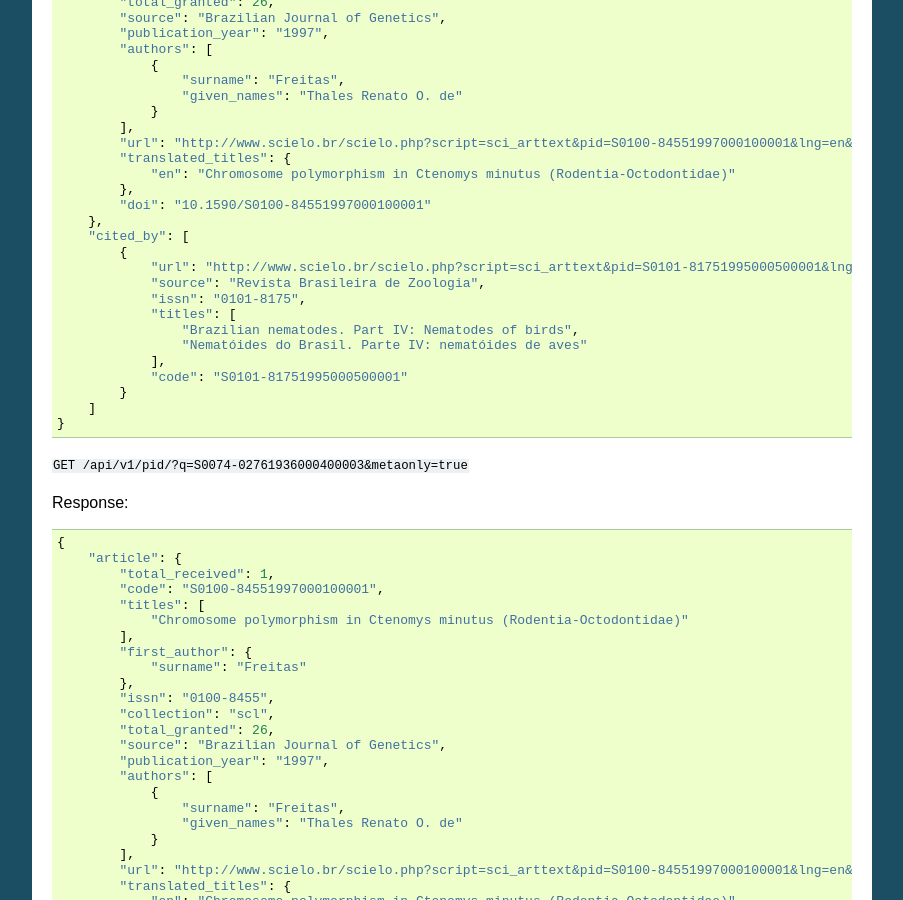
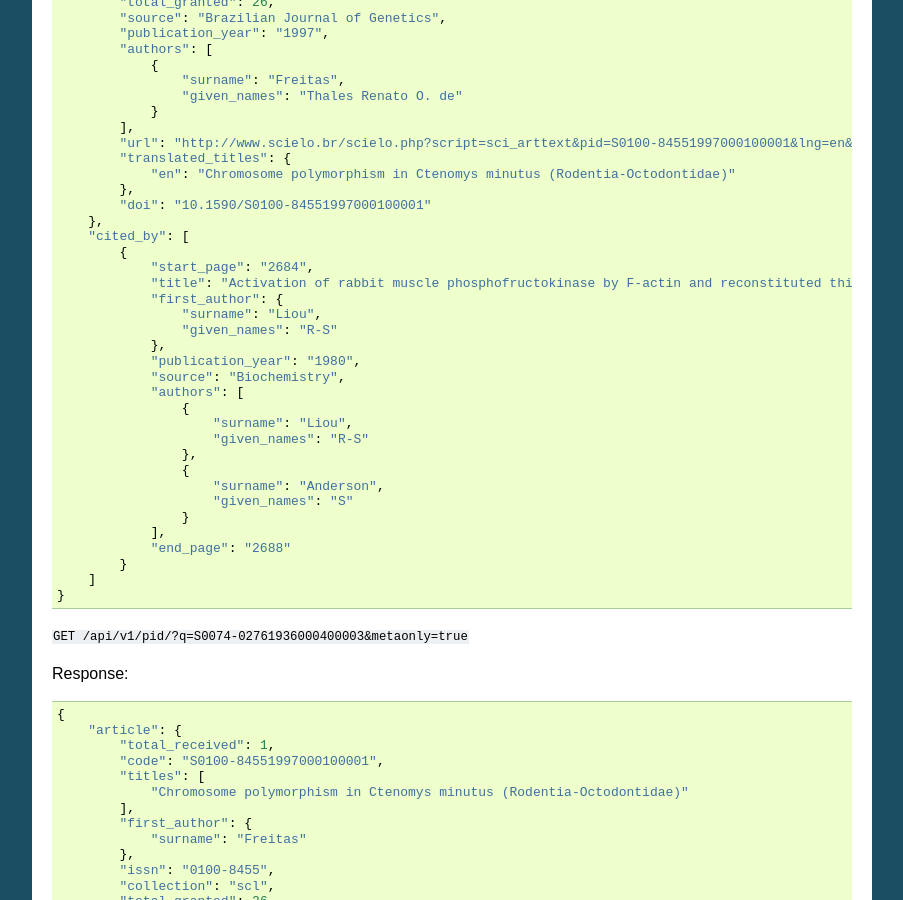
Before and after one commit to scieloorg/citedby, a Sphinx documentation site: the page built from docs/index.rst, in a window 1280 px wide and 900 px high, scrolled down 1069 px. Shown: the whole window, without its empty margins (198-1101 px from the left). Built offline with Sphinx 7.4.7, drawn with Linux system fonts in a browser that asks for light colours.

Commit message:
Atualização da documentação

```diff
--- a/docs/index.rst
+++ b/docs/index.rst
@@ -87,18 +87,28 @@ Response::
         },
         "cited_by": [
             {
-                "url": "http://www.scielo.br/scielo.php?script=sci_arttext&pid=S0101-81751995000500001&lng=en&tlng=en",
-                "source": "Revista Brasileira de Zoologia",
-                "issn": "0101-8175",
-                "titles": [
-                    "Brazilian nematodes. Part IV: Nematodes of birds",
-                    "Nematóides do Brasil. Parte IV: nematóides de aves"
+                "start_page": "2684",
+                "title": "Activation of rabbit muscle phosphofructokinase by F-actin and reconstituted thin filaments",
+                "first_author": {
+                    "surname": "Liou",
+                    "given_names": "R-S"
+                },
+                "publication_year": "1980",
+                "source": "Biochemistry",
+                "authors": [
+                    {
+                        "surname": "Liou",
+                        "given_names": "R-S"
+                    },
+                    {
+                        "surname": "Anderson",
+                        "given_names": "S"
+                    }
                 ],
-                "code": "S0101-81751995000500001"
+                "end_page": "2688"
             }
         ]
     }
-
 
 ``GET /api/v1/pid/?q=S0074-02761936000400003&metaonly=true``
 
```
